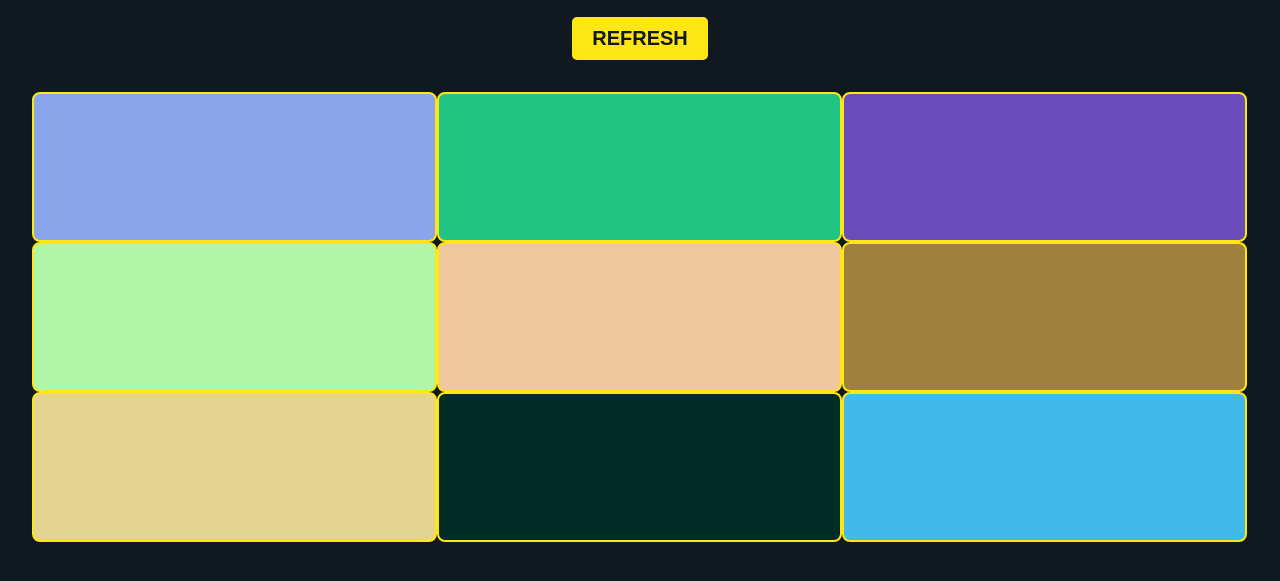
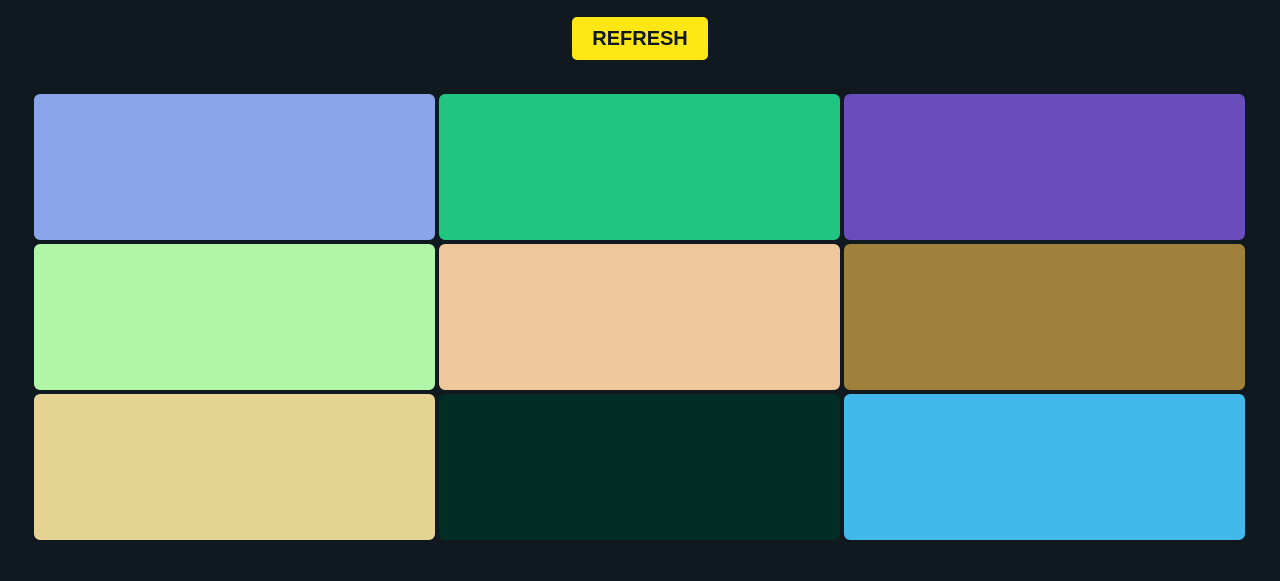
Before and after one commit to 678m/RandomColorGenerator, a plain HTML site: page index.html in a window 1280 px wide. Shown: the part 95-676 px from the top of the page. Drawn offline with Linux system fonts and the light colour scheme.

Commit message:
Updated styles.css

```diff
--- a/styles.css
+++ b/styles.css
@@ -45,6 +45,6 @@ padding-top: 35px;
    width:33.3%;
    height: 150px;
    background-color: #fff;
-   border: 2px solid #FEE715FF;
+   border: 2px solid  #101820FF;
    border-radius: 8px;
 }
```
